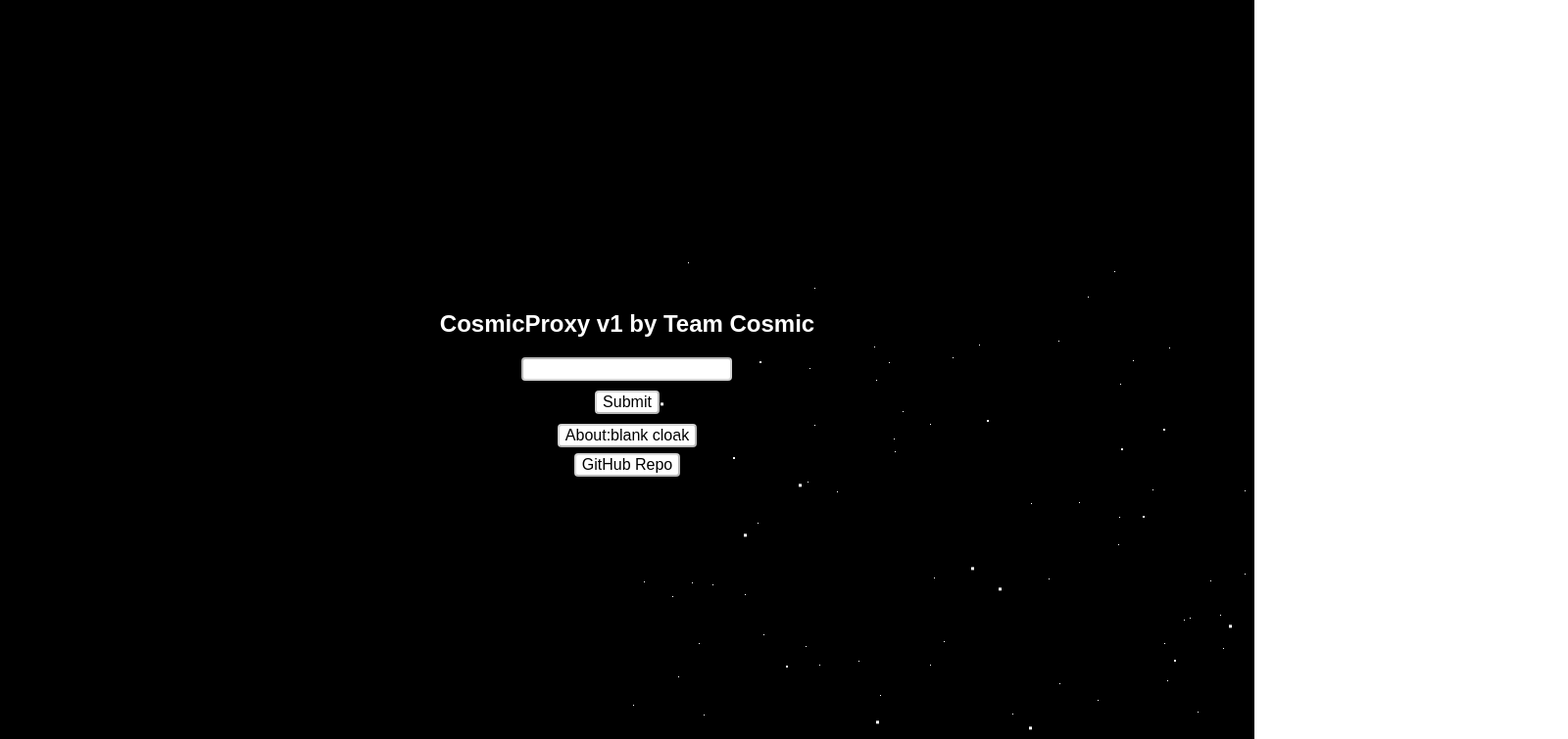
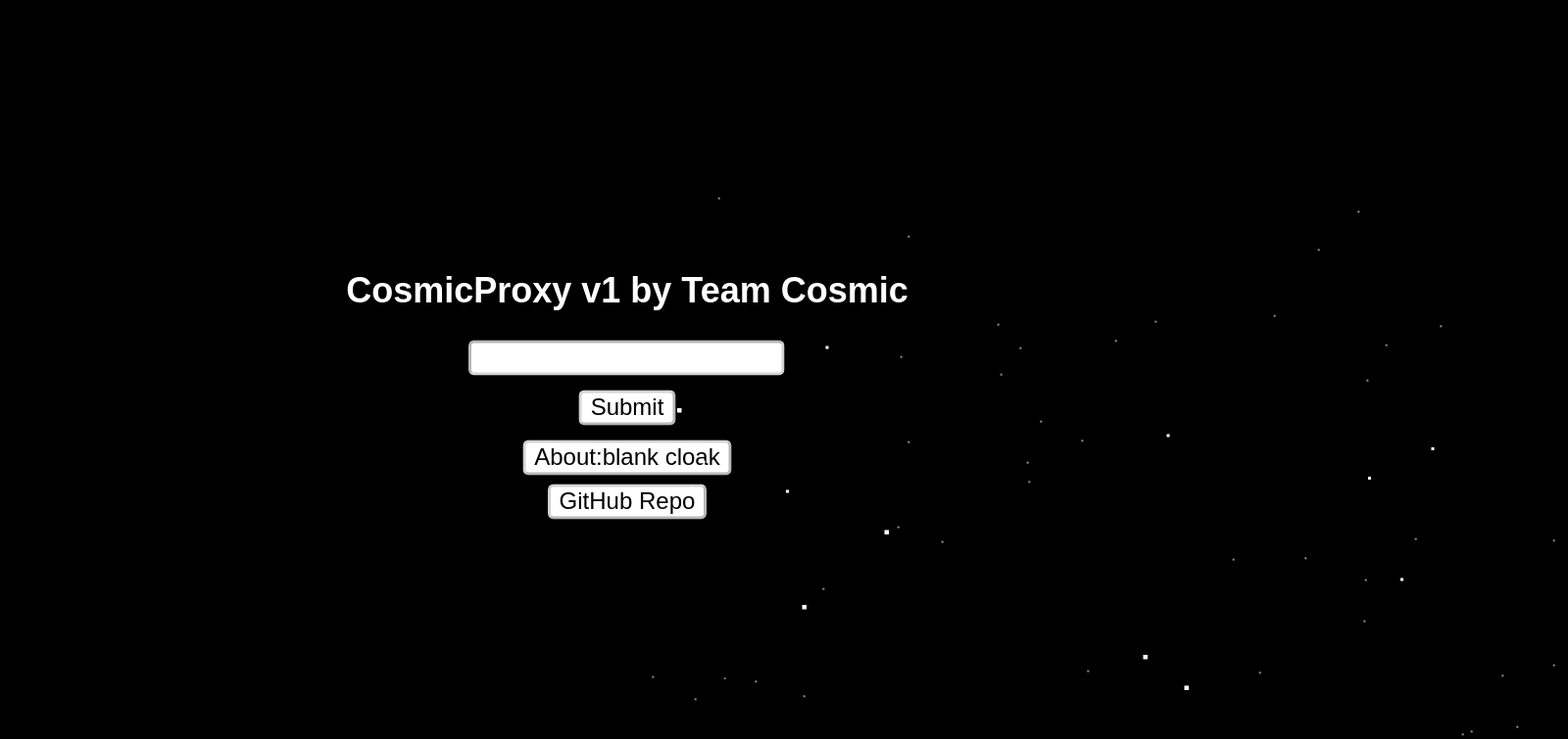
Before and after one commit to bilkorkmaz4486/Cosmic, a website: page index.html in a window 1280 px wide. Shown: the top 755 px of the page at 98% size, 1600 px wide, since content can reach past the window. Drawn offline with Linux system fonts and the light colour scheme.

Commit message:
Update index.html

```diff
--- a/index.html
+++ b/index.html
@@ -1,6 +1,11 @@
 <!DOCTYPE html>
 <html>
   <head>
+<style>
+      body {
+  transform: scale(1.5);
+}
+  </style>
     <link rel="stylesheet" href="style.css">
     <title>
       Cosmic
```
